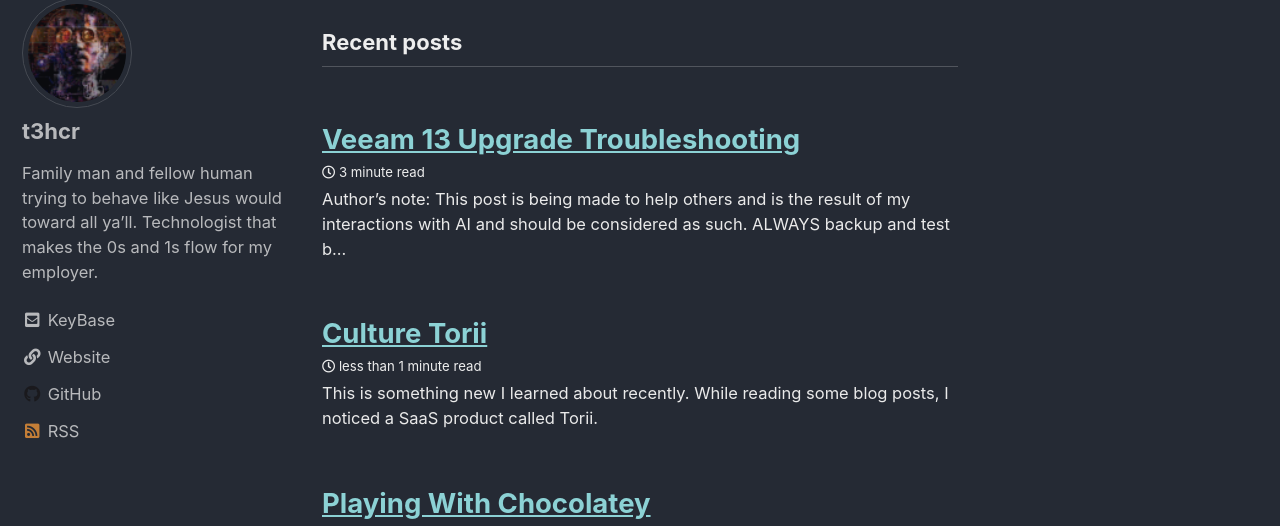
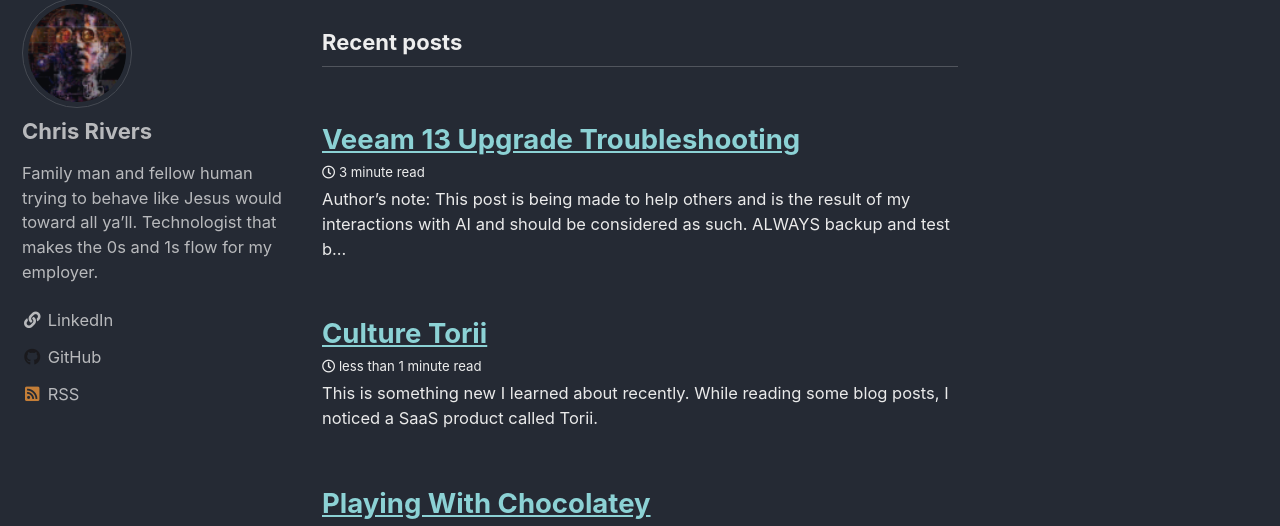
Before and after one commit to t3hcr/t3hcr.github.io, a Jekyll site: the page built from index.html, in a window 1280 px wide. Shown: the part 113-639 px from the top of the page. Built offline with Jekyll 4.4.1, drawn with Linux system fonts in a browser that asks for light colours; cached includes are drawn as plain includes; the list of posts is cut into pages by our own code.

Commit message:
fix config

```diff
--- a/_config.yml
+++ b/_config.yml
@@ -106,33 +106,21 @@ analytics:
 
 # Site Author
 author:
-  name             : "t3hcr"
+  name             : "Chris Rivers"
   avatar           : "/assets/images/avatar.jpg" # path of avatar image, e.g. "/assets/images/bio-photo.jpg"
   bio              : "Family man and fellow human trying to behave like Jesus would toward all ya'll. Technologist that makes the 0s and 1s flow for my employer."
   #location         : "Nowhere and somewhere"
   email            :
   links:
-    - label: "KeyBase"
-      icon: "fas fa-fw fa-envelope-square"
-      url: "https://keybase.io/t3hcr"
     - label: "Email"
       icon: "fas fa-fw fa-envelope-square"
       # url: mailto:your.name@email.com
-    - label: "Website"
+    - label: "LinkedIn"
       icon: "fas fa-fw fa-link"
-      url: "https://t3hcr.github.io"
-    #- label: "Twitter"
-      #icon: "fab fa-fw fa-twitter-square"
-      #url: "https://twitter.com/t3hcr"
-    - label: "Facebook"
-      icon: "fab fa-fw fa-facebook-square"
-      # url: "https://facebook.com/"
+      url: "https://www.linkedin.com/in/chris-rivers"
     - label: "GitHub"
       icon: "fab fa-fw fa-github"
       url: "https://github.com/t3hcr"
-    - label: "Instagram"
-      icon: "fab fa-fw fa-instagram"
-      # url: "https://instagram.com/"
     - label: "RSS"
       icon: "fas fa-fw fa-rss-square"
       url: "http://feeds.feedburner.com/t3hcrblog"
```
